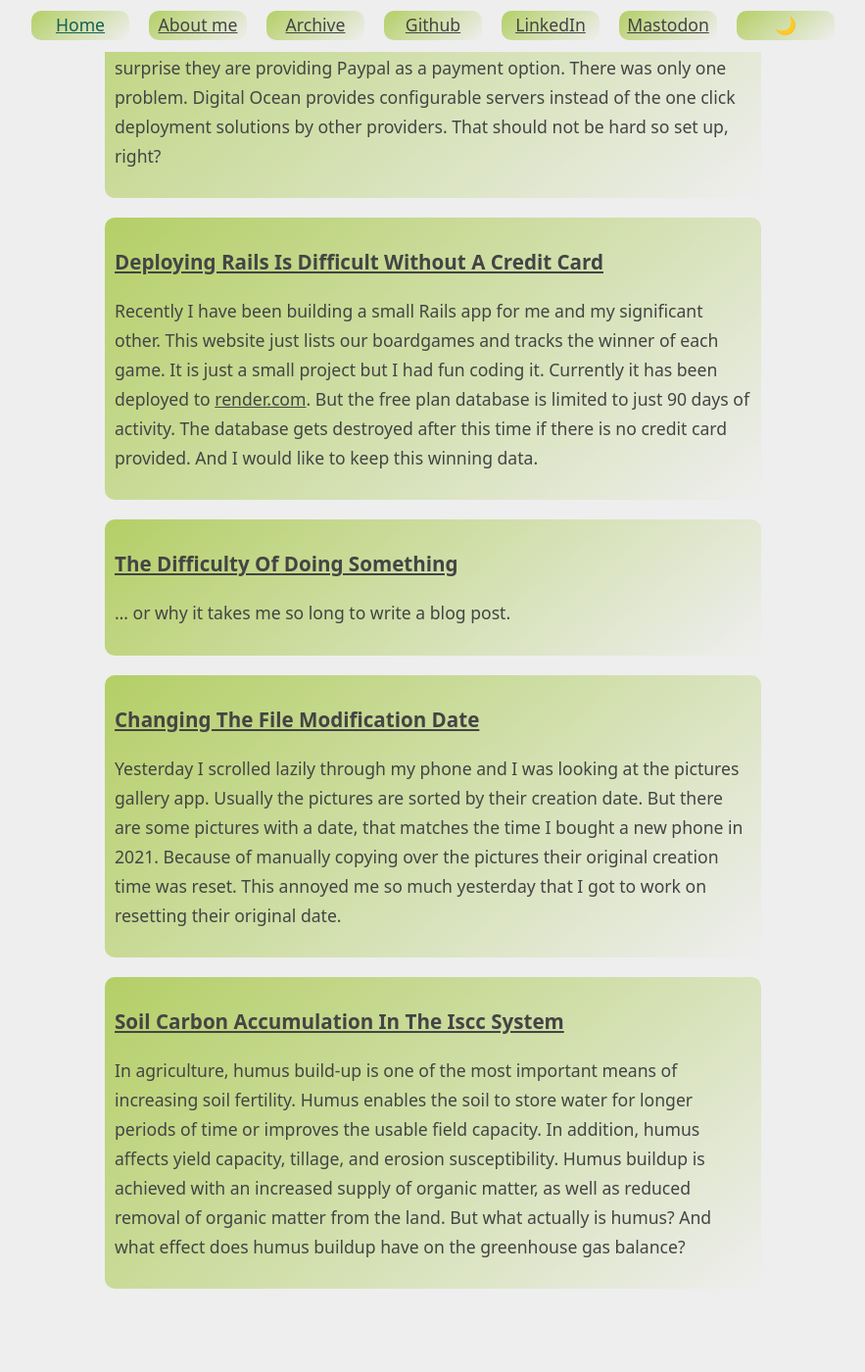
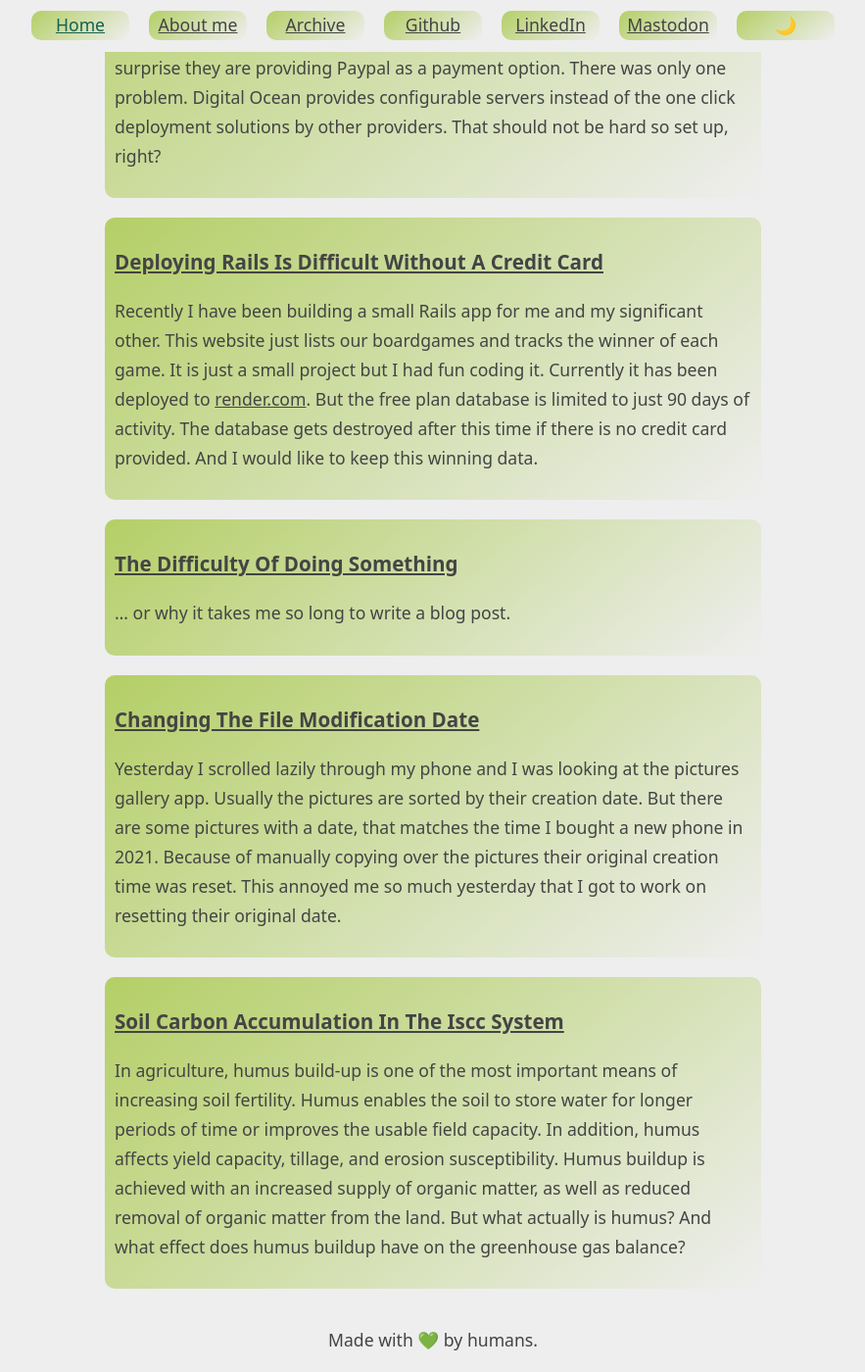
Before and after one commit to Friendscover/my-website, a Jekyll site: the page built from index.html, in a window 1280 px wide and 1400 px high, scrolled down 562 px. Shown: the whole window at 98% size, without its empty margins (198-1081 px from the left). Built offline with Jekyll 4.4.1, drawn with Linux system fonts in a browser that asks for light colours; before the commit the page ends 1905 px from its top, so only the background shows below that.

Commit message:
added a small footer

```diff
--- a/_layouts/default.html
+++ b/_layouts/default.html
@@ -12,6 +12,9 @@
   <body>
     {% include navigation.html %}
     {{ content }}
+    <footer>
+      <p title="No AI was involved in the creation of this website."> Made with 💚 by humans.</p>
+    </footer>
   </body>
   {% include darkscript.html %}
 </html>
--- a/_sass/main.scss
+++ b/_sass/main.scss
@@ -8,7 +8,7 @@
   font-family: system-ui, "Segoe UI", Roboto, Helvetica, Arial, sans-serif, "Apple Color Emoji", "Segoe UI Emoji", "Segoe UI Symbol";
 }
 
-//dark theme to change custom values
+// dark theme to change custom values
 [data-theme="dark"] {
   --background-color: #000;
   --text-color: #fff;
@@ -48,7 +48,7 @@ nav {
 }
 
 nav a {
-  //set a width for the elements in nav bar
+  // set a width for the elements in nav bar
   width: 100px;
   margin: 10px;
 
@@ -56,7 +56,7 @@ nav a {
   background: var(--card-background-color);
   border-radius: 10px;
 
-  //align text
+  // align text
   text-align: center;
 }
 
@@ -72,8 +72,13 @@ div {
   flex-direction: column;
 }
 
+footer {
+  // align text
+  text-align: center;
+}
+
 .post {
-  //post styling
+  // post styling
   padding: 10px;
   padding-left: 10px;
   margin-bottom: 20px;
@@ -81,7 +86,7 @@ div {
   background: var(--card-background-color);
 }
 
-//media queries for different screen sizes
+// media queries for different screen sizes
 @media only screen and (min-width: 768px) {
   //desktop changes
   body { font-size: 1.1em; }
```
